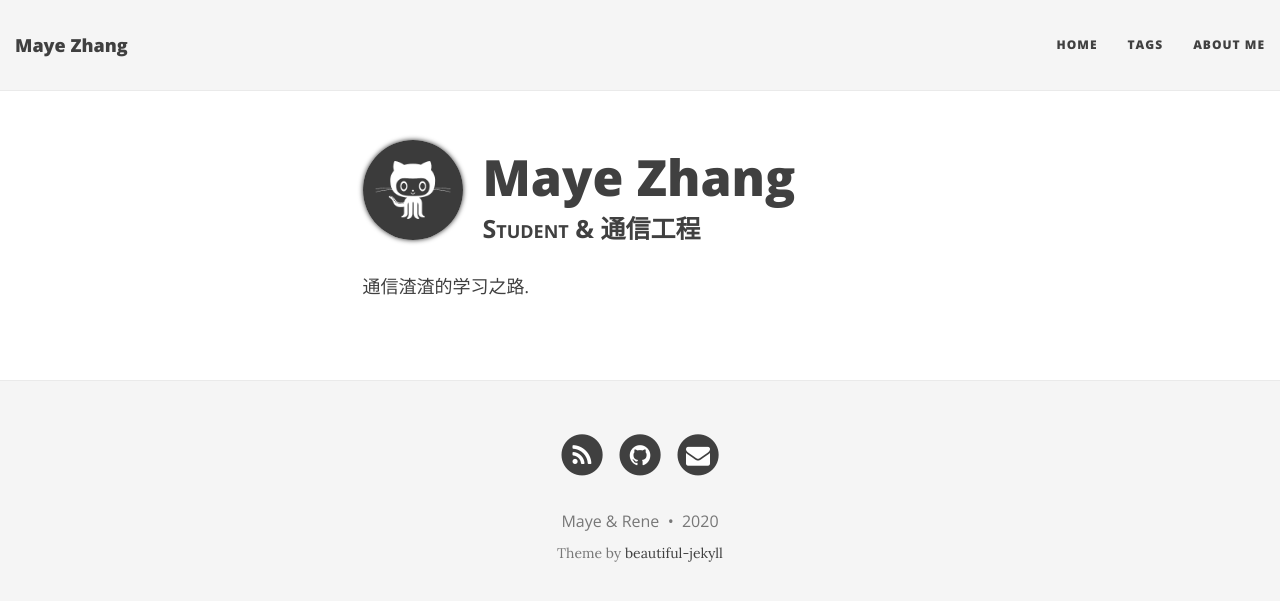
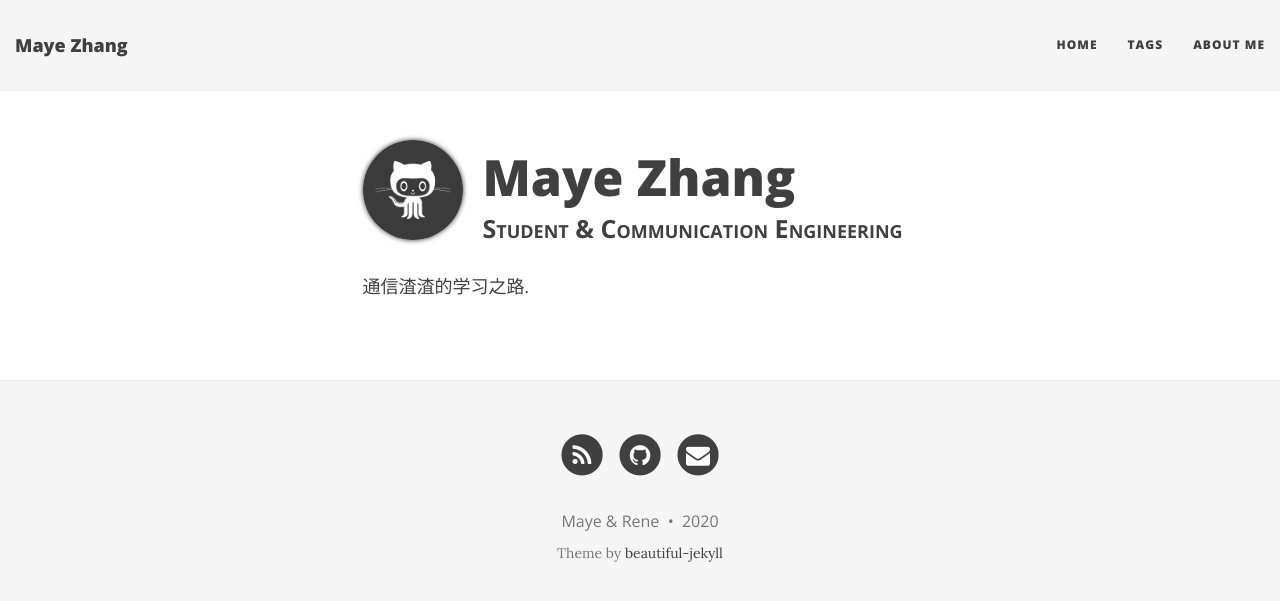
Before and after one commit to MayeZhang/MayeZhang.github.io, a Jekyll site: the page built from aboutme2.html, in a window 1280 px wide. Shown: the top 601 px of the page. Built offline with Jekyll 4.4.1, drawn with Linux system fonts in a browser that asks for light colours; nearby versions of some CDN libraries.

Commit message:
Update aboutme2.html

```diff
--- a/aboutme2.html
+++ b/aboutme2.html
@@ -12,7 +12,7 @@ css: "/css/custom.css"
             <div class="col-lg-7 col-lg-offset-3 col-md-10 col-md-offset-1">
                 <img class="avatar-img" src="/img/avatar-icon.png" />
                 <h1>Maye Zhang</h1>
-                <h2>Student & 通信工程</h2>
+                <h2>Student & Communication Engineering</h2>
             </div>
         </div>
         <div class="row">
```
